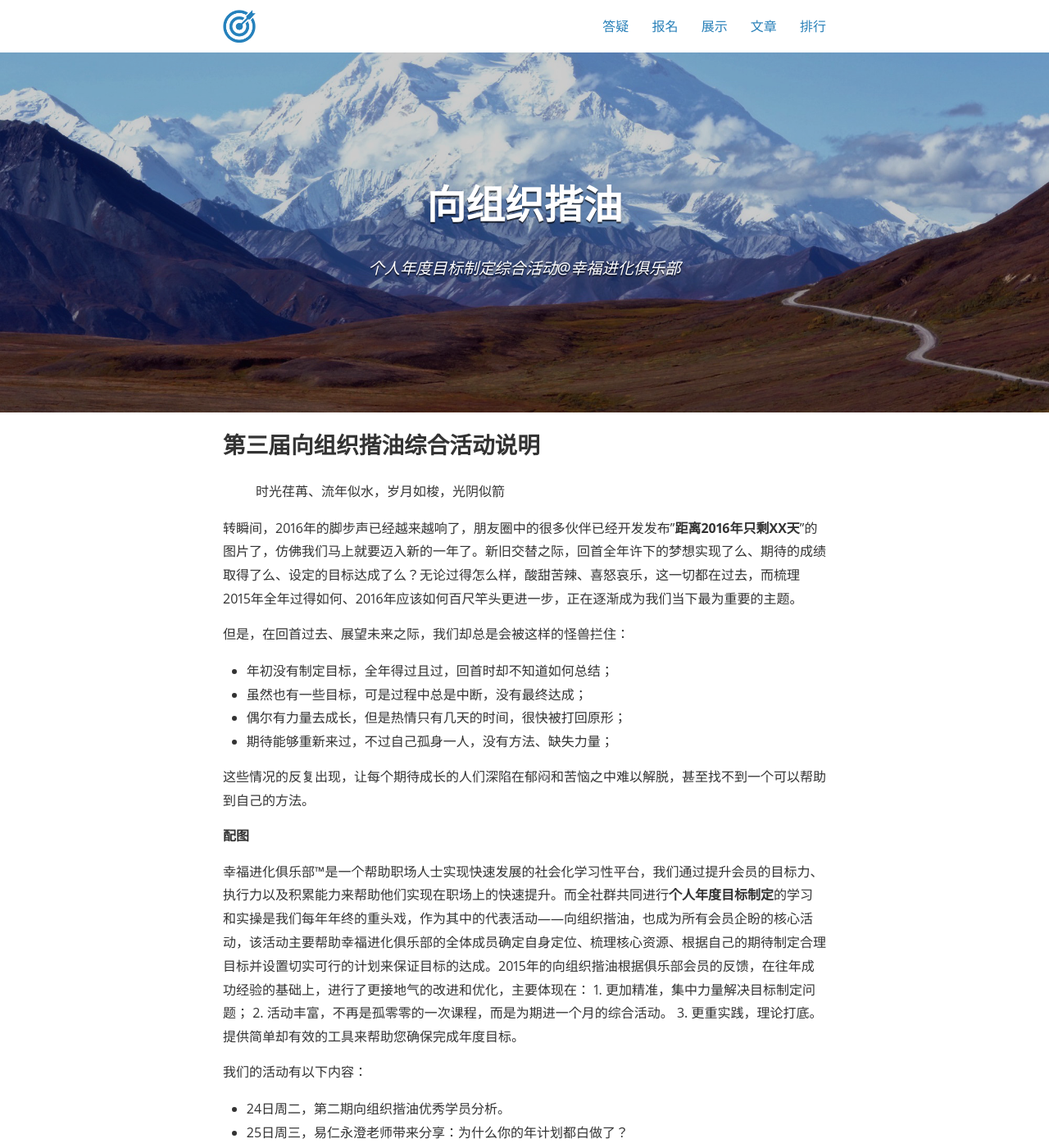
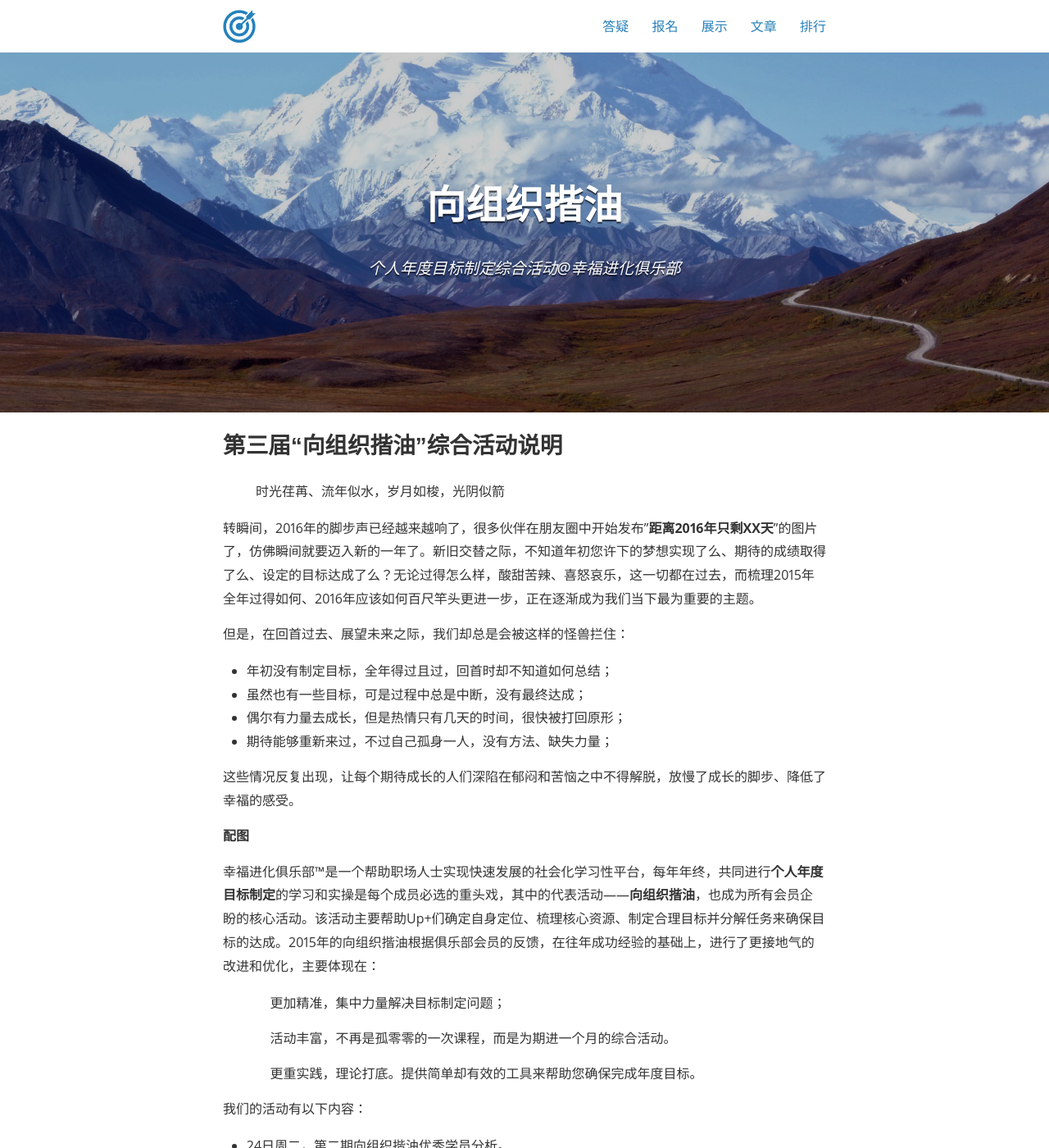
Before and after one commit to nianmubiao/nianmubiao.github.io, a Jekyll site: the page built from index.html, in a window 1280 px wide and 1400 px high. Shown: the whole window at 82% size. Built offline with Jekyll 4.4.1, drawn with Linux system fonts in a browser that asks for light colours; nearby versions of some CDN libraries; some web fonts are replaced; the list of posts is cut into pages by our own code; a style sheet for code colours, icons or effects is not loaded.

Commit message:
修改文字

```diff
--- a/index.html
+++ b/index.html
@@ -15,13 +15,14 @@ layout: default
 <div class="wrapper">
 <section class="main-content">
 
-<h2>第三届向组织揩油综合活动说明</h2>
+<h2>第三届“向组织揩油”综合活动说明</h2>
+</hr>
 
 <blockquote>
 <p>时光荏苒、流年似水，岁月如梭，光阴似箭</p>
 </blockquote>
 
-<p>转瞬间，2016年的脚步声已经越来越响了，朋友圈中的很多伙伴已经开发发布”<strong>距离2016年只剩XX天</strong>”的图片了，仿佛我们马上就要迈入新的一年了。新旧交替之际，回首全年许下的梦想实现了么、期待的成绩取得了么、设定的目标达成了么？无论过得怎么样，酸甜苦辣、喜怒哀乐，这一切都在过去，而梳理2015年全年过得如何、2016年应该如何百尺竿头更进一步，正在逐渐成为我们当下最为重要的主题。</p>
+<p>转瞬间，2016年的脚步声已经越来越响了，很多伙伴在朋友圈中开始发布”<strong>距离2016年只剩XX天</strong>”的图片了，仿佛瞬间就要迈入新的一年了。新旧交替之际，不知道年初您许下的梦想实现了么、期待的成绩取得了么、设定的目标达成了么？无论过得怎么样，酸甜苦辣、喜怒哀乐，这一切都在过去，而梳理2015年全年过得如何、2016年应该如何百尺竿头更进一步，正在逐渐成为我们当下最为重要的主题。</p>
 
 <p>但是，在回首过去、展望未来之际，我们却总是会被这样的怪兽拦住：</p>
 
@@ -32,14 +33,17 @@ layout: default
 <li>期待能够重新来过，不过自己孤身一人，没有方法、缺失力量；</li>
 </ul>
 
-<p>这些情况的反复出现，让每个期待成长的人们深陷在郁闷和苦恼之中难以解脱，甚至找不到一个可以帮助到自己的方法。</p>
+<p>这些情况反复出现，让每个期待成长的人们深陷在郁闷和苦恼之中不得解脱，放慢了成长的脚步、降低了幸福的感受。</p>
 
 <p><strong>配图</strong></p>
 
-<p>幸福进化俱乐部™是一个帮助职场人士实现快速发展的社会化学习性平台，我们通过提升会员的目标力、执行力以及积累能力来帮助他们实现在职场上的快速提升。而全社群共同进行<strong>个人年度目标制定</strong>的学习和实操是我们每年年终的重头戏，作为其中的代表活动——向组织揩油，也成为所有会员企盼的核心活动，该活动主要帮助幸福进化俱乐部的全体成员确定自身定位、梳理核心资源、根据自己的期待制定合理目标并设置切实可行的计划来保证目标的达成。2015年的向组织揩油根据俱乐部会员的反馈，在往年成功经验的基础上，进行了更接地气的改进和优化，主要体现在：
-1. 更加精准，集中力量解决目标制定问题；
-2. 活动丰富，不再是孤零零的一次课程，而是为期进一个月的综合活动。
-3. 更重实践，理论打底。提供简单却有效的工具来帮助您确保完成年度目标。</p>
+<p>幸福进化俱乐部™是一个帮助职场人士实现快速发展的社会化学习性平台，每年年终，共同进行<strong>个人年度目标制定</strong>的学习和实操是每个成员必选的重头戏，其中的代表活动——<strong>向组织揩油</strong>，也成为所有会员企盼的核心活动。该活动主要帮助Up+们确定自身定位、梳理核心资源、制定合理目标并分解任务来确保目标的达成。2015年的向组织揩油根据俱乐部会员的反馈，在往年成功经验的基础上，进行了更接地气的改进和优化，主要体现在：
+
+<ul>
+<ol>更加精准，集中力量解决目标制定问题；</ol>
+<ol>活动丰富，不再是孤零零的一次课程，而是为期进一个月的综合活动。</ol>
+<ol>更重实践，理论打底。提供简单却有效的工具来帮助您确保完成年度目标。</ol>
+</ul>
 
 <p>我们的活动有以下内容：</p>
 
```
